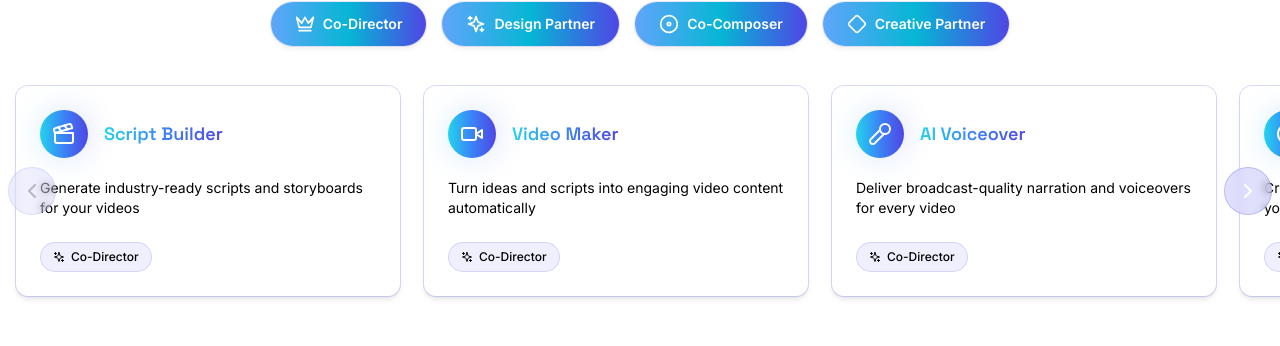
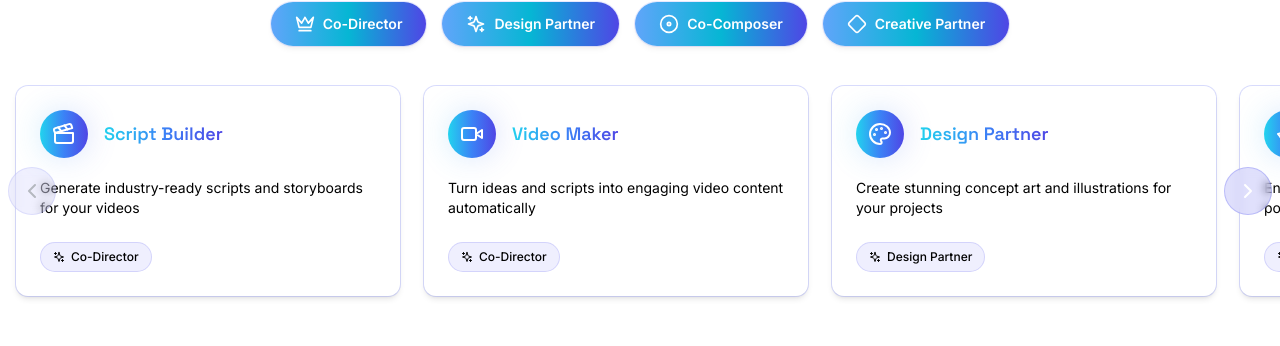
Before and after one commit to vanya-vasya/website-2, a Next.js app: page /dashboard in a window 1280 px wide. Shown: the part 349-695 px from the top of the page. Built offline with nearby package versions, Linux system fonts and the light colour scheme; no server answers.

Commit message:
Remove AI Voiceover and Melody Maker models
- Remove AI Voiceover from Co-Director section
- Remove Melody Maker from Co-Composer section
- Clean up from landing page, dashboard, header
- Remove from constants, routes, and styles
- Update navigation and counts
- Remove unused Mic2 import from slider

```diff
--- a/app/(dashboard)/dashboard/speech/page.tsx
+++ b/app/(dashboard)/dashboard/speech/page.tsx
@@ -30,22 +30,6 @@ const toolConfigs = {
     iconColor: 'text-fuchsia-600',
     bgColor: 'bg-fuchsia-600/10',
     placeholder: 'Text to be read aloud...'
-  },
-  'video-voiceover': {
-    title: 'AI Voiceover',
-    description: `Deliver broadcast-quality voiceovers for every video\nPrice: ${MODEL_GENERATIONS_PRICE.speecGeneration} credits`,
-    iconName: 'Mic2',
-    iconColor: 'text-violet-500',
-    bgColor: 'bg-violet-500/10',
-    placeholder: 'Welcome to my YouTube channel! Today we are exploring the fascinating world of AI...'
-  },
-  'voice-melody': {
-    title: 'Melody Maker',
-    description: `Generate vocal melodies and harmonies for your musical compositions\nPrice: ${MODEL_GENERATIONS_PRICE.speecGeneration} credits`,
-    iconName: 'Mic',
-    iconColor: 'text-blue-400',
-    bgColor: 'bg-blue-400/10',
-    placeholder: 'Sing these lyrics with a gentle melody: "Beneath the stars, we find our way"'
   }
 };
 
--- a/app/globals.css
+++ b/app/globals.css
@@ -433,10 +433,6 @@ input:-webkit-autofill:active {
   background-color: rgba(147, 51, 234, 0.1) !important; /* purple-600/10 */
 }
 
-.video-voiceover-icon {
-  background-color: rgba(139, 92, 246, 0.1) !important; /* violet-500/10 */
-}
-
 /* Make sure the input has transparent background even on autofill */
 input:-webkit-autofill,
 input:-webkit-autofill:hover,
--- a/components/landing/slider.tsx
+++ b/components/landing/slider.tsx
@@ -5,7 +5,6 @@ import Link from "next/link";
 import {
   Clapperboard,
   Video,
-  Mic2,
   Palette,
   Paintbrush,
   Expand,
@@ -14,7 +13,6 @@ import {
   Disc,
   Music,
   Volume2,
-  Mic,
   Lightbulb,
   Share2,
   Calendar,
@@ -32,11 +30,6 @@ const creatorTools = [
   {
     icon: Video,
     title: "Video Maker",
-    color: "from-cyan-400 via-blue-500 to-indigo-600",
-  },
-  {
-    icon: Mic2,
-    title: "AI Voiceover",
     color: "from-cyan-400 via-blue-500 to-indigo-600",
   },
   // Digital Artist
@@ -79,11 +72,6 @@ const creatorTools = [
   {
     icon: Volume2,
     title: "SFX Generator",
-    color: "from-cyan-400 via-blue-500 to-indigo-600",
-  },
-  {
-    icon: Mic,
-    title: "Melody Maker",
     color: "from-cyan-400 via-blue-500 to-indigo-600",
   },
   // Content Creator
--- a/components/landing/testimonials.tsx
+++ b/components/landing/testimonials.tsx
@@ -36,14 +36,6 @@ const testimonials = [
     content:
       "Content Calendar and Social Graphics tools have transformed my workflow. I manage 15 brand accounts effortlessly and our engagement rates have doubled",
     color: "from-orange-500 to-red-600",
-  },
-  {
-    name: "David Campbell",
-    role: "Independent Filmmaker",
-    image: "/images/testimonials/testimonials-5.png",
-    content:
-      "AI Voiceover has been a game-changer for my indie films. I can create professional-quality narration that perfectly matches the tone of each scene",
-    color: "from-indigo-600 to-blue-500",
   },
   {
     name: "Antonio Torres",
--- a/constants.ts
+++ b/constants.ts
@@ -237,16 +237,6 @@ export const tools = [
     href: "https://nerbixa.com/dashboard/video?toolId=video-creation",
     professions: ["video"],
   },
-  {
-    id: "video-voiceover",
-    label: "AI Voiceover",
-    icon: Mic2,
-    description: "Deliver broadcast-quality narration and voiceovers for every video",
-    color: "text-violet-500",
-    bgColor: "bg-violet-500/10",
-    href: "https://nerbixa.com/dashboard/speech?toolId=video-voiceover",
-    professions: ["video"],
-  },
 
   // Design Partners
   {
@@ -345,17 +335,6 @@ export const tools = [
     color: "text-indigo-500",
     bgColor: "bg-indigo-500/10",
     href: "https://nerbixa.com/dashboard/music?toolId=sound-effects",
-    professions: ["music"],
-  },
-  {
-    id: "voice-melody",
-    label: "Melody Maker",
-    icon: Mic,
-    description:
-      "Generate vocal melodies and harmonies for your musical compositions",
-    color: "text-blue-400",
-    bgColor: "bg-blue-400/10",
-    href: "https://nerbixa.com/dashboard/speech?toolId=voice-melody",
     professions: ["music"],
   },
 
```
